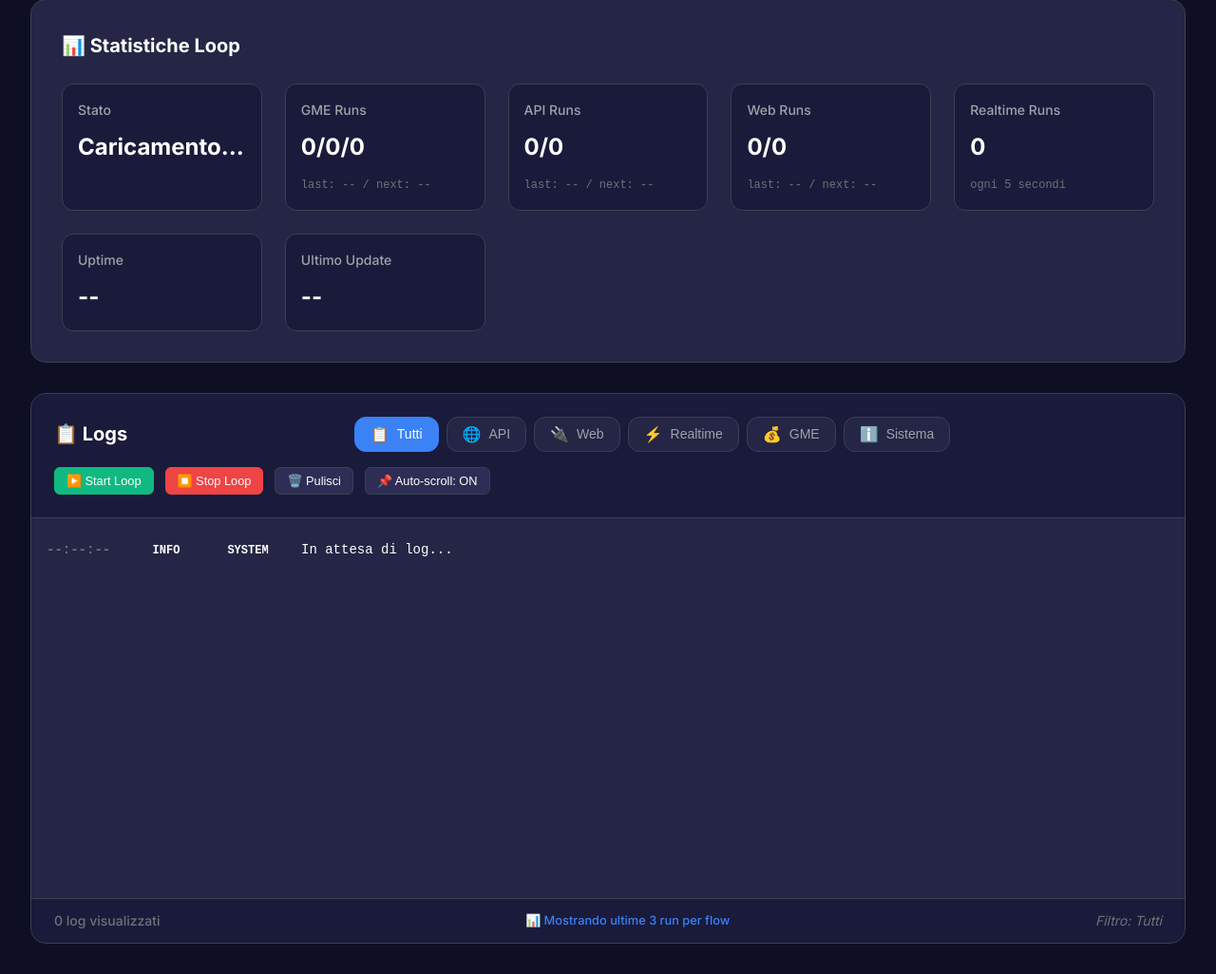
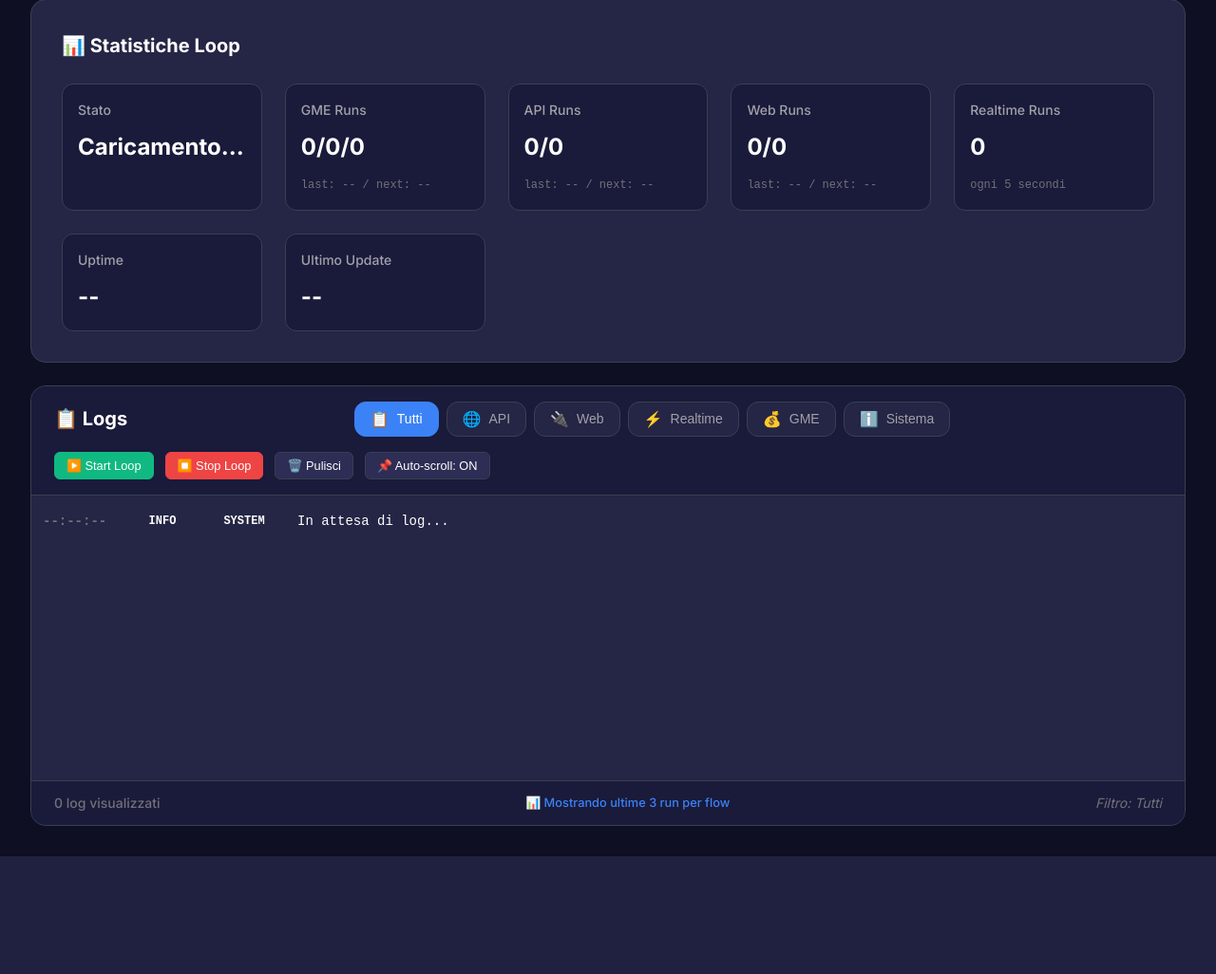
Before and after one commit to frezeen/Solaredge_ScanWriter, a Python web app: template gui/templates/index.html in a window 1280 px wide. Shown: the part 316-1342 px from the top of the page at 95% size. After the commit the page ends 1218 px from the top, so only its background shows below. Run offline with Jinja, Linux system fonts and the light colour scheme; the template is opened without the code that fills it, so the values that code supplies are empty; some libraries are stand-ins or nearby versions.

Commit message:
style(gui): Optimize logs panel spacing and layout
- Reduce loop status container margin from 2rem to 1.5rem
- Adjust logs header padding to 1rem vertical and 1.5rem horizontal
- Decrease logs content height from 400px to 300px for better UI balance
- Reduce logs content padding from 1rem to 0.75rem
- Tighten line-height in logs from 1.4 to 1.3 for compact display
- Reduce log entry padding from 0.5rem to 0.4rem for tighter spacing
- Improves visual hierarchy and reduces excessive whitespace in logs panel

```diff
--- a/gui/static/style.css
+++ b/gui/static/style.css
@@ -621,7 +621,7 @@ h4 {
 
 /* ===== LOOP MONITOR ===== */
 .loop-status-container {
-    margin-bottom: 2rem;
+    margin-bottom: 1.5rem;
 }
 
 /* ===== LOGS ===== */
@@ -629,7 +629,7 @@ h4 {
     display: flex;
     justify-content: space-between;
     align-items: center;
-    padding: 1.5rem;
+    padding: 1rem 1.5rem;
     border-bottom: 1px solid var(--border);
     background: var(--bg-secondary);
     flex-wrap: wrap;
@@ -684,18 +684,18 @@ h4 {
 }
 
 .logs-content {
-    height: 400px;
+    height: 300px;
     overflow-y: auto;
-    padding: 1rem;
+    padding: 0.75rem;
     font-family: 'Courier New', monospace;
     font-size: 0.875rem;
-    line-height: 1.4;
+    line-height: 1.3;
 }
 
 .log-entry {
     display: flex;
     gap: 1rem;
-    padding: 0.5rem 0;
+    padding: 0.4rem 0;
     border-bottom: 1px solid rgba(255, 255, 255, 0.05);
 }
 
```
